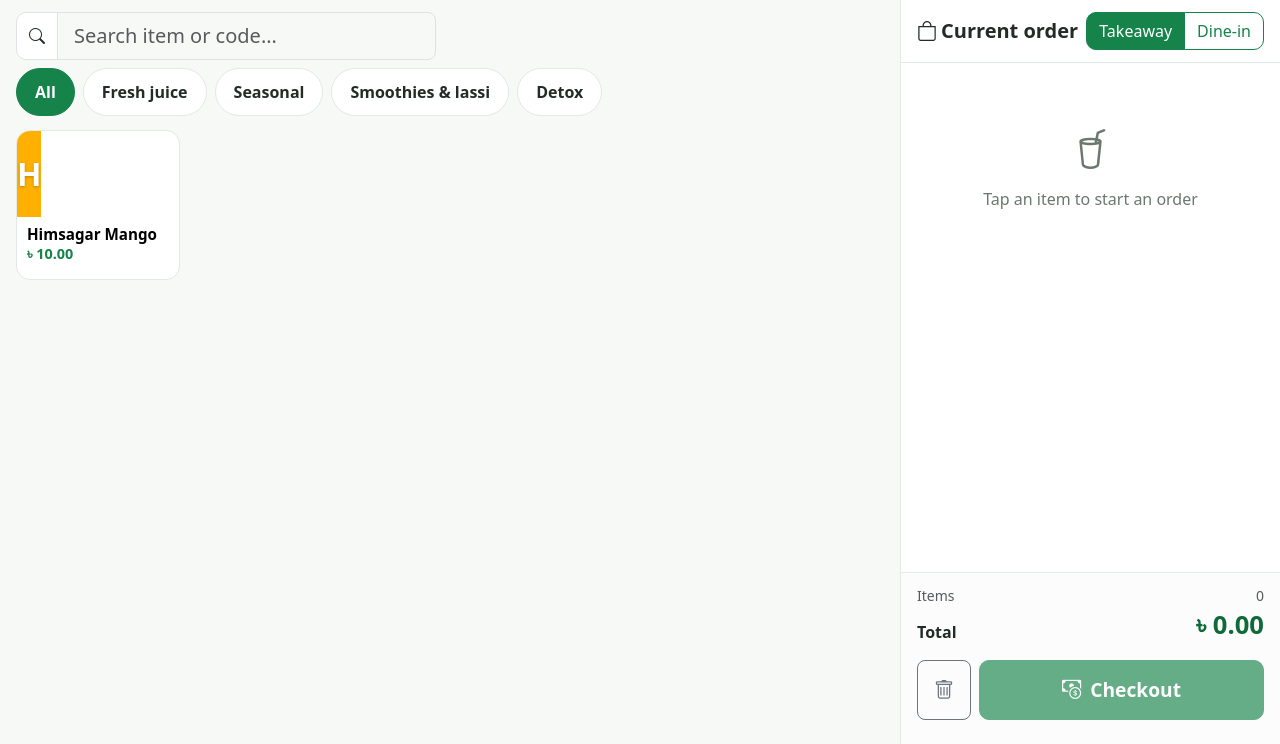
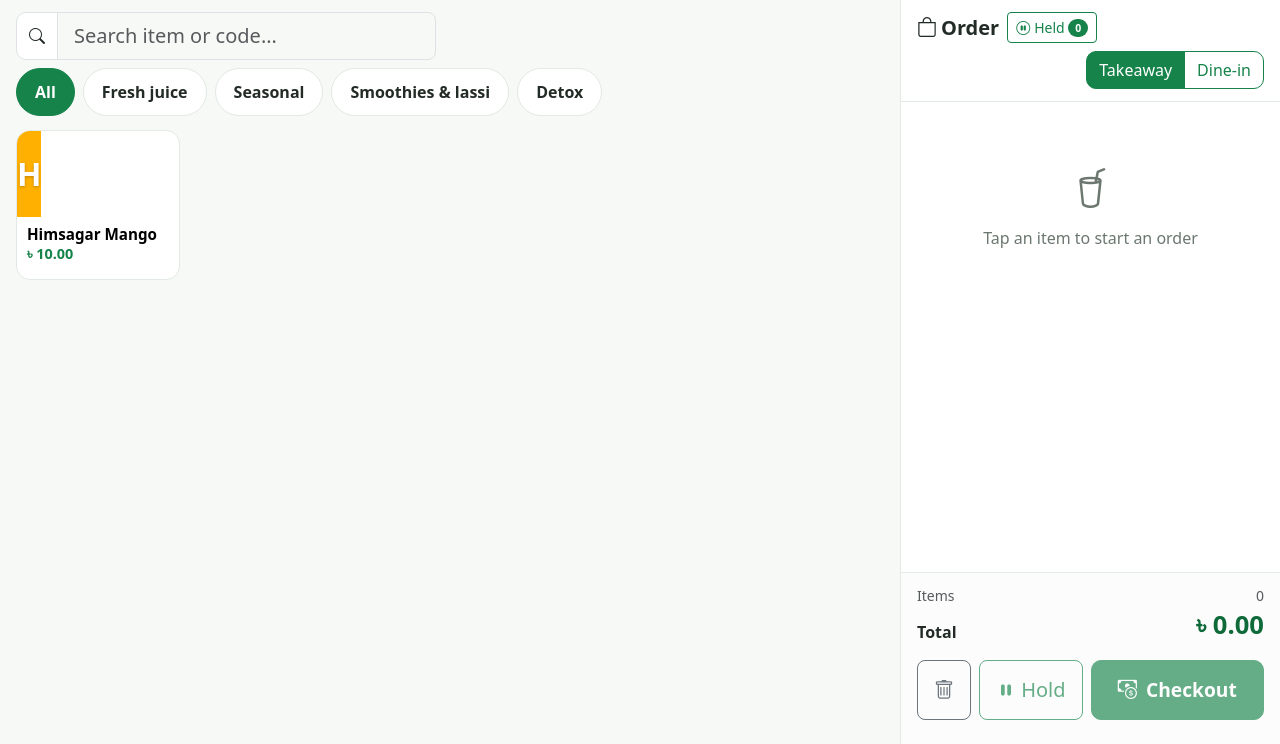
Before and after one commit to ibrahimk061/roshbar, a Laravel app: page /pos in a window 1280 px wide. Shown: the part 56-800 px from the top of the page. Run offline with Laravel 12, Linux system fonts and the light colour scheme; a user stored in the database is signed in; data comes from the database, SQL or seed files in the repository; tables that the repository leaves empty hold one stand-in row (values such as "Sample post"); parts of the project's set-up code (start-up, migrations or seed data) failed here and were passed over; some libraries are stand-ins or nearby versions.

Commit message:
Add hold/resume for POS carts; record no-refund rule
Co-Authored-By: Claude Opus 5.5 <noreply@anthropic.com>
Claude-Session: https://claude.ai/code/session_01Y6F7r2bH8nRkWf4ec7REAS

```diff
--- a/juice-bar-web/app/Http/Controllers/PosController.php
+++ b/juice-bar-web/app/Http/Controllers/PosController.php
@@ -3,6 +3,7 @@
 namespace App\Http\Controllers;
 
 use App\Models\Category;
+use App\Models\HeldCart;
 use App\Models\PaymentMethod;
 use App\Models\Product;
 use App\Models\Setting;
@@ -49,6 +50,7 @@ class PosController extends Controller
             'businessName' => Setting::get('business_name', config('pos.business_name')),
             'methods' => PaymentMethod::query()->active()->get(['code', 'name', 'is_cash', 'requires_reference']),
             'vatRate' => (string) Setting::get('vat_rate', '0'),
+            'heldCount' => HeldCart::query()->count(),
         ]);
     }
 }
--- /dev/null
+++ b/juice-bar-web/app/Models/HeldCart.php
@@ -0,0 +1,21 @@
+<?php
+
+namespace App\Models;
+
+use Illuminate\Database\Eloquent\Model;
+use Illuminate\Database\Eloquent\Relations\BelongsTo;
+
+class HeldCart extends Model
+{
+    protected $fillable = ['label', 'order_type', 'lines', 'item_count', 'total', 'user_id'];
+
+    protected function casts(): array
+    {
+        return ['lines' => 'array', 'item_count' => 'integer', 'total' => 'decimal:2'];
+    }
+
+    public function user(): BelongsTo
+    {
+        return $this->belongsTo(User::class);
+    }
+}
--- a/juice-bar-web/app/Services/OrderStatusService.php
+++ b/juice-bar-web/app/Services/OrderStatusService.php
@@ -47,7 +47,7 @@ class OrderStatusService
                 throw ValidationException::withMessages(['reason' => 'Only open orders can be cancelled.']);
             }
             if (Money::of($order->paid_total)->isPositive()) {
-                throw ValidationException::withMessages(['reason' => 'This order has payments. Refunds come in a later phase; ask the owner.']);
+                throw ValidationException::withMessages(['reason' => 'This order is already paid, so it cannot be cancelled (the shop gives no refunds).']);
             }
 
             $from = $order->status;
--- a/juice-bar-web/public/js/pos.js
+++ b/juice-bar-web/public/js/pos.js
@@ -173,6 +173,7 @@
     $('#cart-total').textContent = fmt(total);
     $('#cart-count').textContent = count;
     $('#btn-checkout').disabled = !state.lines.length;
+    $('#btn-hold').disabled = !state.lines.length;
   }
 
   function changed() { save(); renderCart(); $('#checkout-error').textContent = ''; }
@@ -413,6 +414,93 @@
   $('#rc-print').addEventListener('click', () => { const f = $('#rc-frame'); f.contentWindow.focus(); f.contentWindow.print(); });
   $('#rc-new').addEventListener('click', () => { receiptModal.hide(); const f = $('#rc-frame'); f.onload = null; f.src = 'about:blank'; renderCart(); });
 
+  // ---------- hold / resume ----------
+  const holdModal = new bootstrap.Modal('#hold-modal');
+  const heldModal = new bootstrap.Modal('#held-modal');
+  const setHeldCount = (n) => { $('#held-count').textContent = n; };
+  const holdPayload = (label) => ({
+    label: label || null,
+    order_type: orderType(),
+    lines: state.lines.map((l) => ({ ...l, note: l.note || null })),
+  });
+  async function holdCurrent(label) {
+    const data = await post(P.heldUrl, holdPayload(label));
+    setHeldCount(data.held);
+    state = { uuid: null, lines: [] };
+    changed();
+    return data;
+  }
+
+  $('#btn-hold').addEventListener('click', () => {
+    if (!state.lines.length) return;
+    $('#hold-label').value = ''; $('#hold-error').textContent = '';
+    holdModal.show();
+    setTimeout(() => $('#hold-label').focus(), 300);
+  });
+  $('#hold-form').addEventListener('submit', async (e) => {
+    e.preventDefault();
+    const btn = $('#hold-save'); btn.disabled = true;
+    try { await holdCurrent($('#hold-label').value.trim()); holdModal.hide(); }
+    catch (err) { $('#hold-error').textContent = netError(err); }
+    finally { btn.disabled = false; }
+  });
+
+  async function loadHeld() {
+    const box = $('#held-list');
+    $('#held-error').textContent = '';
+    box.innerHTML = '<div class="text-muted p-3"><span class="spinner-border spinner-border-sm me-2"></span>Loading…</div>';
+    try {
+      const res = await fetch(P.heldUrl, { headers: { Accept: 'application/json' } });
+      if (!res.ok) throw new Error('Could not load held orders.');
+      const rows = await res.json();
+      setHeldCount(rows.length);
+      box.innerHTML = rows.length ? rows.map((r) => `
+        <div class="held-row d-flex align-items-center gap-2 py-2 border-bottom" data-id="${r.id}">
+          <div class="flex-fill"><div class="fw-semibold">${esc(r.label)}</div>
+            <div class="small text-muted">${r.item_count} item${r.item_count === 1 ? '' : 's'} · ${esc(P.orderTypes[r.order_type] || r.order_type)} · ${esc(r.time)}${r.by ? ' · ' + esc(r.by) : ''}</div></div>
+          <div class="money fw-bold">৳ ${fmt(toPaisa(r.total))}</div>
+          <button class="btn btn-primary" data-act="resume">Resume</button>
+          <button class="btn btn-link text-danger" data-act="drop" aria-label="Delete"><i class="bi bi-trash"></i></button>
+        </div>`).join('') : '<div class="text-muted p-3 text-center">No orders on hold.</div>';
+    } catch (err) { box.innerHTML = ''; $('#held-error').textContent = netError(err); }
+  }
+  $('#btn-held').addEventListener('click', () => { heldModal.show(); loadHeld(); });
+
+  $('#held-list').addEventListener('click', async (e) => {
+    const b = e.target.closest('[data-act]'); if (!b) return;
+    const id = b.closest('.held-row').dataset.id;
+    b.disabled = true;
+    try {
+      if (b.dataset.act === 'drop') {
+        if (!confirm('Delete this held order?')) { b.disabled = false; return; }
+        const res = await fetch(`${P.heldUrl}/${id}`, { method: 'DELETE', headers: { Accept: 'application/json', 'X-CSRF-TOKEN': P.csrf } });
+        if (!res.ok && res.status !== 404) throw new Error('Could not delete it. Try again.');
+        loadHeld();
+        return;
+      }
+      // Resume: park the current cart first so nothing is lost.
+      if (state.lines.length) {
+        if (!confirm('The current cart will be put on hold first. Continue?')) { b.disabled = false; return; }
+        await holdCurrent('');
+      }
+      const data = await post(`${P.heldUrl}/${id}/resume`, {});
+      const lines = (data.lines || []).filter((l) => {
+        const p = productsById[l.product_id];
+        return p && p.available && p.variants.some((v) => v.id === l.variant_id);
+      }).map((l) => ({ ...l, addon_ids: (l.addon_ids || []).filter((a) => productsById[l.product_id].addons.some((x) => x.id === a)), note: l.note || '' }));
+      const dropped = (data.lines || []).length - lines.length;
+      state = { uuid: null, lines };
+      const ot = document.getElementById('ot-' + data.order_type); if (ot) ot.checked = true;
+      changed();
+      heldModal.hide();
+      if (dropped > 0) $('#checkout-error').textContent = `${dropped} item${dropped === 1 ? ' is' : 's are'} no longer available and ${dropped === 1 ? 'was' : 'were'} left out.`;
+      loadHeldCountOnly();
+    } catch (err) { $('#held-error').textContent = netError(err); b.disabled = false; }
+  });
+  async function loadHeldCountOnly() {
+    try { const r = await fetch(P.heldUrl, { headers: { Accept: 'application/json' } }); if (r.ok) setHeldCount((await r.json()).length); } catch (e) { /* offline */ }
+  }
+
   renderGrid();
   renderCart();
 })();
--- a/juice-bar-web/resources/views/orders/show.blade.php
+++ b/juice-bar-web/resources/views/orders/show.blade.php
@@ -103,7 +103,7 @@
             <div class="jb-card p-3">
                 <h2 class="h6 fw-bold text-danger">Cancel order</h2>
                 @if (Money::of($order->paid_total)->isPositive())
-                    <p class="small text-muted mb-0">This order has payments, so it can't be cancelled here. Refunds come in a later phase.</p>
+                    <p class="small text-muted mb-0">This order is already paid, so it can't be cancelled. The shop gives no refunds.</p>
                 @else
                     <form method="post" action="{{ route('orders.cancel', $order) }}" onsubmit="return confirm('Cancel {{ $order->order_number }}? The number is not reused.')">
                         @csrf
--- a/juice-bar-web/resources/views/pos/index.blade.php
+++ b/juice-bar-web/resources/views/pos/index.blade.php
@@ -22,12 +22,15 @@
 
     {{-- Cart side --}}
     <aside class="pos-cart">
-        <div class="cart-head d-flex align-items-center justify-content-between">
-            <div class="fw-bold fs-5"><i class="bi bi-bag me-1"></i>Current order</div>
-            <div class="btn-group" role="group" aria-label="Order type">
+        <div class="cart-head d-flex align-items-center gap-2 flex-wrap">
+            <div class="fw-bold fs-5 text-nowrap"><i class="bi bi-bag me-1"></i>Order</div>
+            <button type="button" class="btn btn-sm btn-outline-primary text-nowrap" id="btn-held" title="Orders on hold">
+                <i class="bi bi-pause-circle me-1"></i>Held <span class="badge rounded-pill text-bg-primary" id="held-count">{{ $heldCount }}</span>
+            </button>
+            <div class="btn-group ms-auto" role="group" aria-label="Order type">
                 @foreach (config('pos.order_types') as $key => $label)
                     <input type="radio" class="btn-check" name="order_type" id="ot-{{ $key }}" value="{{ $key }}" @checked($loop->first)>
-                    <label class="btn btn-outline-primary" for="ot-{{ $key }}">{{ $label }}</label>
+                    <label class="btn btn-outline-primary text-nowrap" for="ot-{{ $key }}">{{ $label }}</label>
                 @endforeach
             </div>
         </div>
@@ -40,6 +43,7 @@
             </div>
             <div class="d-flex gap-2">
                 <button class="btn btn-outline-secondary btn-lg" id="btn-clear" title="Clear cart"><i class="bi bi-trash"></i></button>
+                <button class="btn btn-outline-primary btn-lg" id="btn-hold" title="Hold this order and serve the next customer" disabled><i class="bi bi-pause-fill"></i> Hold</button>
                 <button class="btn btn-primary btn-checkout flex-fill" id="btn-checkout" disabled>
                     <i class="bi bi-cash-coin me-1"></i> Checkout
                 </button>
@@ -126,6 +130,41 @@
     </div>
 </div>
 
+{{-- Hold modal --}}
+<div class="modal fade" id="hold-modal" tabindex="-1" aria-hidden="true">
+    <div class="modal-dialog modal-dialog-centered">
+        <form class="modal-content" id="hold-form">
+            <div class="modal-header">
+                <h5 class="modal-title fw-bold"><i class="bi bi-pause-circle me-1"></i>Hold order</h5>
+                <button type="button" class="btn-close" data-bs-dismiss="modal" aria-label="Close"></button>
+            </div>
+            <div class="modal-body">
+                <label class="form-label fw-semibold" for="hold-label">Name (optional)</label>
+                <input type="text" class="form-control form-control-lg" id="hold-label" maxlength="60" placeholder="e.g. Table 3, Rahim bhai" autocomplete="off">
+                <div class="small text-muted mt-2">The cart is saved without an order number. Resume it any time from “Held”.</div>
+                <div class="text-danger small mt-2" id="hold-error" role="alert"></div>
+            </div>
+            <div class="modal-footer">
+                <button class="btn btn-primary btn-lg w-100" id="hold-save"><i class="bi bi-pause-fill me-1"></i>Hold</button>
+            </div>
+        </form>
+    </div>
+</div>
+
+{{-- Held orders list --}}
+<div class="modal fade" id="held-modal" tabindex="-1" aria-hidden="true">
+    <div class="modal-dialog modal-dialog-centered modal-dialog-scrollable">
+        <div class="modal-content">
+            <div class="modal-header">
+                <h5 class="modal-title fw-bold"><i class="bi bi-pause-circle me-1"></i>Orders on hold</h5>
+                <button type="button" class="btn-close" data-bs-dismiss="modal" aria-label="Close"></button>
+            </div>
+            <div class="modal-body" id="held-list"></div>
+            <div class="text-danger small px-3 pb-3" id="held-error" role="alert"></div>
+        </div>
+    </div>
+</div>
+
 {{-- Receipt preview modal --}}
 <div class="modal fade" id="receipt-modal" tabindex="-1" aria-hidden="true" data-bs-backdrop="static">
     <div class="modal-dialog modal-dialog-centered">
@@ -158,8 +197,10 @@
         storeUrl: @json(route('orders.store')),
         quoteUrl: @json(route('orders.quote')),
         methods: @json($methods),
+        heldUrl: @json(route('held.index')),
+        orderTypes: @json(config('pos.order_types')),
         csrf: document.querySelector('meta[name=csrf-token]').content,
     };
 </script>
-<script src="{{ asset('js/pos.js') }}?v=3"></script>
+<script src="{{ asset('js/pos.js') }}?v=4"></script>
 @endpush
--- a/juice-bar-web/routes/web.php
+++ b/juice-bar-web/routes/web.php
@@ -7,6 +7,7 @@ use App\Http\Controllers\Admin\ProductController;
 use App\Http\Controllers\Admin\SettingController;
 use App\Http\Controllers\Admin\UserController;
 use App\Http\Controllers\Auth\LoginController;
+use App\Http\Controllers\HeldCartController;
 use App\Http\Controllers\OrderController;
 use App\Http\Controllers\PosController;
 use App\Http\Controllers\Site\SiteController;
@@ -41,6 +42,10 @@ Route::middleware('auth')->group(function () {
     Route::post('/orders/{order}/payments', [OrderController::class, 'pay'])->name('orders.pay');
     Route::post('/orders/{order}/status', [OrderController::class, 'advance'])->name('orders.advance');
     Route::post('/orders/{order}/cancel', [OrderController::class, 'cancel'])->name('orders.cancel');
+    Route::get('/pos/held', [HeldCartController::class, 'index'])->name('held.index');
+    Route::post('/pos/held', [HeldCartController::class, 'store'])->name('held.store');
+    Route::post('/pos/held/{heldCart}/resume', [HeldCartController::class, 'resume'])->name('held.resume');
+    Route::delete('/pos/held/{heldCart}', [HeldCartController::class, 'destroy'])->name('held.destroy');
 });
 
 /* ---------- Admin: owner + manager ---------- */
```
Also changed, not shown: docs/DECISIONS.md (+4 -1 lines), docs/DEVELOPMENT_ROADMAP.md (+9 -2 lines), juice-bar-web/app/Http/Controllers/HeldCartController.php (added, +46 -0 lines), juice-bar-web/app/Http/Requests/HoldCartRequest.php (added, +33 -0 lines), juice-bar-web/app/Services/HeldCartService.php (added, +77 -0 lines), juice-bar-web/tests/Feature/HeldCartTest.php (added, +83 -0 lines), juice-bar-web/database/migrations/2026_11_26_000100_create_held_carts_table.php (added).
